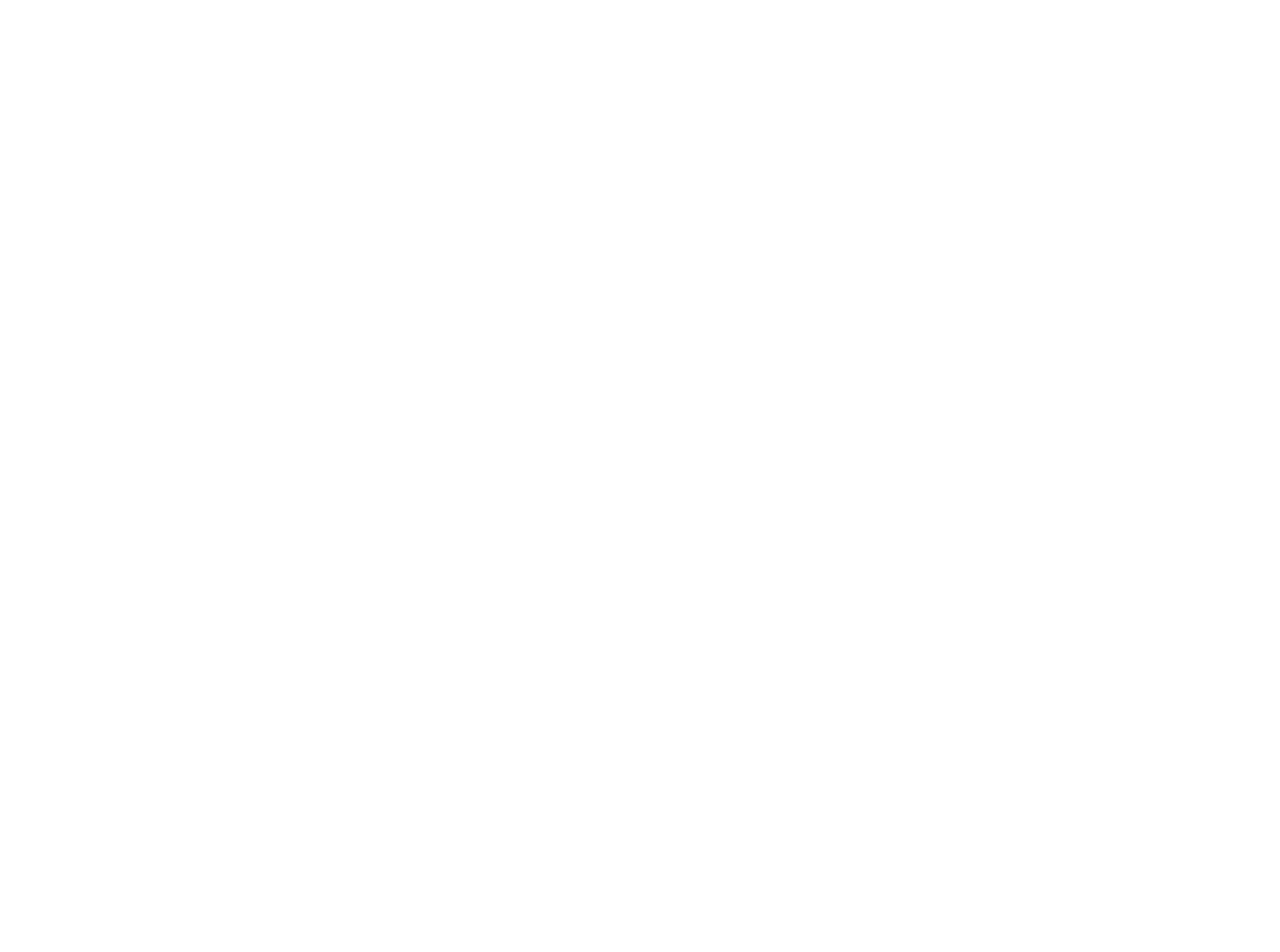
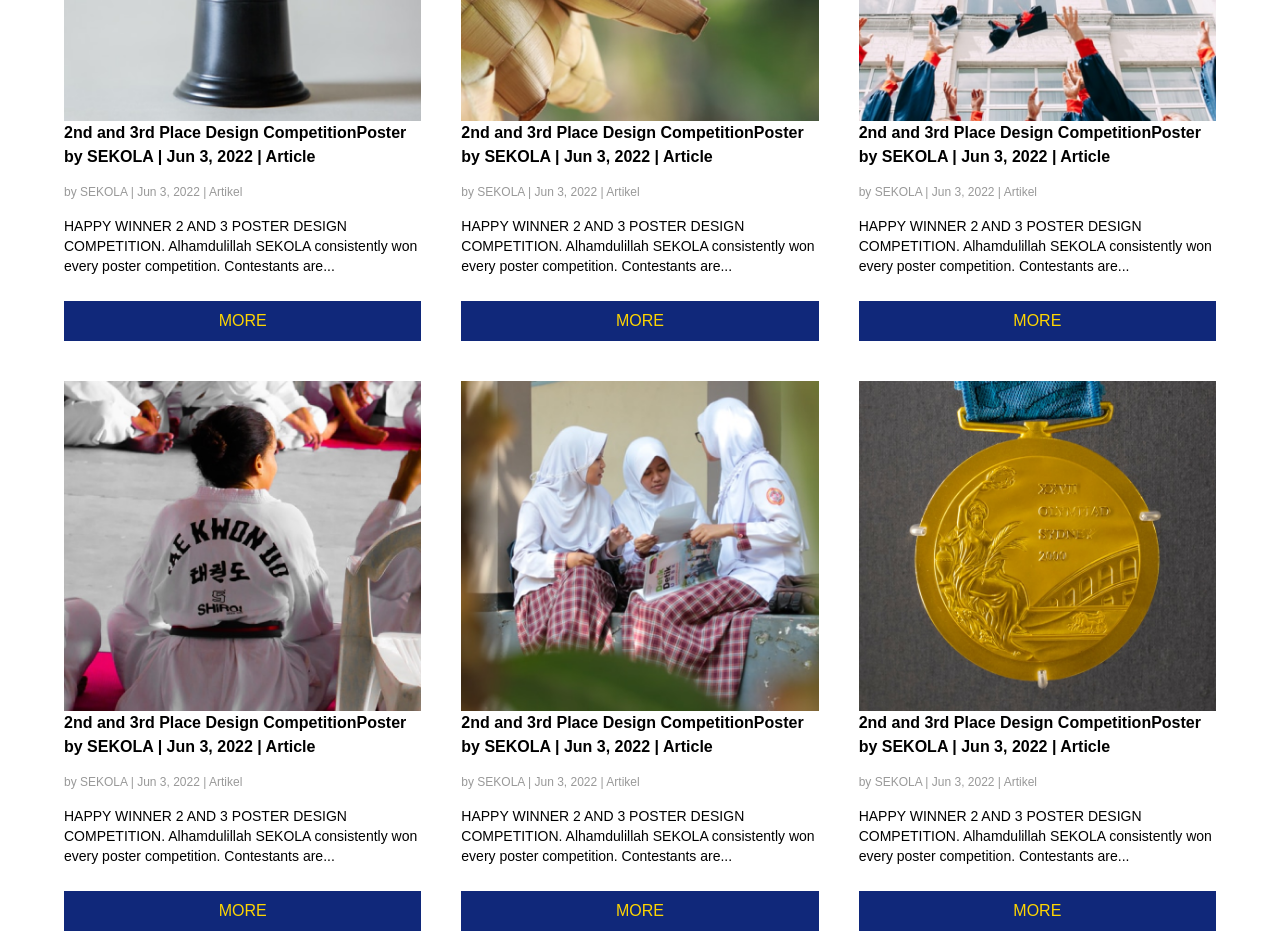
Before and after one commit to SamaelMarjan/light-theme, a React (Create React App) app: page / in a window 1280 px wide. Shown: the part 1840-2792 px from the top of the page. Before the commit the page ends 1825 px from the top, so only its background shows below. Built offline with nearby package versions, Linux system fonts and the light colour scheme.

Commit message:
update-home-section-oct-10-21-13

```diff
--- a/src/components/Article.jsx
+++ b/src/components/Article.jsx
@@ -1,8 +1,131 @@
-import React from 'react'
+import React from 'react';
+
+import Img1 from '../assets/Rectangle 10.png';
+import Img2 from '../assets/Rectangle 111.png';
+import Img3 from '../assets/Rectangle 12.png';
+import Img4 from '../assets/Rectangle 13.png';
+import Img5 from '../assets/Rectangle 14.png';
+import Img6 from '../assets/Rectangle 15.png';
 
 const Article = () => {
   return (
-    <div>Article</div>
+    <div className='w-full h-full mt-10'>
+      <div className='w-[90%] h-[1250px] m-auto flex flex-col items-center gap-4'>
+        <div className='w-full h-[50px] flex items-center justify-center'>
+          <p className='text-3xl font-bold'>Article</p>
+        </div>
+        <div className='grid grid-cols-3 w-full gap-10'>
+          <div className='w-[100%] h-[550px]'>
+            <div className='w-full h-[60%]'>
+              <img src={Img1} alt='img' className='w-full h-full object-cover' />
+            </div>
+            <div className='flex flex-col w-full h-[40%] justify-between'>
+              <p className='font-bold'>
+                2nd and 3rd Place Design CompetitionPoster
+                by SEKOLA | Jun 3, 2022 | Article
+              </p>
+              <p className='text-xs text-[#999]'>
+                by SEKOLA | Jun 3, 2022 | Artikel
+              </p>
+              <p className='text-sm'>
+                HAPPY WINNER 2 AND 3 POSTER DESIGN COMPETITION. Alhamdulillah SEKOLA consistently won every poster competition. Contestants are...
+              </p>
+              <button className='bg-[#10287A] flex w-full h-[40px] items-center justify-center mt-[10px] text-[#FFD600]'> MORE</button>
+            </div>
+          </div>
+          <div className='w-[100%] h-[550px]'>
+          <div className='w-full h-[60%]'>
+              <img src={Img2} alt='img' className='w-full h-full object-cover' />
+            </div>
+            <div className='flex flex-col w-full h-[40%] justify-between'>
+              <p className='font-bold'>
+                2nd and 3rd Place Design CompetitionPoster
+                by SEKOLA | Jun 3, 2022 | Article
+              </p>
+              <p className='text-xs text-[#999]'>
+                by SEKOLA | Jun 3, 2022 | Artikel
+              </p>
+              <p className='text-sm'>
+                HAPPY WINNER 2 AND 3 POSTER DESIGN COMPETITION. Alhamdulillah SEKOLA consistently won every poster competition. Contestants are...
+              </p>
+              <button className='bg-[#10287A] flex w-full h-[40px] items-center justify-center mt-[10px] text-[#FFD600]'> MORE</button>
+            </div>
+          </div>
+          <div className='w-[100%] h-[550px]'>
+          <div className='w-full h-[60%]'>
+              <img src={Img3} alt='img' className='w-full h-full object-cover' />
+            </div>
+            <div className='flex flex-col w-full h-[40%] justify-between'>
+              <p className='font-bold'>
+                2nd and 3rd Place Design CompetitionPoster
+                by SEKOLA | Jun 3, 2022 | Article
+              </p>
+              <p className='text-xs text-[#999]'>
+                by SEKOLA | Jun 3, 2022 | Artikel
+              </p>
+              <p className='text-sm'>
+                HAPPY WINNER 2 AND 3 POSTER DESIGN COMPETITION. Alhamdulillah SEKOLA consistently won every poster competition. Contestants are...
+              </p>
+              <button className='bg-[#10287A] flex w-full h-[40px] items-center justify-center mt-[10px] text-[#FFD600]'> MORE</button>
+            </div>
+          </div>
+          <div className='w-[100%] h-[550px]'>
+            <div className='w-full h-[60%]'>
+              <img src={Img4} alt='img' className='w-full h-full object-cover' />
+            </div>
+            <div className='flex flex-col w-full h-[40%] justify-between'>
+              <p className='font-bold'>
+                2nd and 3rd Place Design CompetitionPoster
+                by SEKOLA | Jun 3, 2022 | Article
+              </p>
+              <p className='text-xs text-[#999]'>
+                by SEKOLA | Jun 3, 2022 | Artikel
+              </p>
+              <p className='text-sm'>
+                HAPPY WINNER 2 AND 3 POSTER DESIGN COMPETITION. Alhamdulillah SEKOLA consistently won every poster competition. Contestants are...
+              </p>
+              <button className='bg-[#10287A] flex w-full h-[40px] items-center justify-center mt-[10px] text-[#FFD600]'> MORE</button>
+            </div>
+          </div>
+          <div className='w-[100%] h-[550px]'>
+            <div className='w-full h-[60%]'>
+              <img src={Img5} alt='img' className='w-full h-full object-cover' />
+            </div>
+            <div className='flex flex-col w-full h-[40%] justify-between'>
+              <p className='font-bold'>
+                2nd and 3rd Place Design CompetitionPoster
+                by SEKOLA | Jun 3, 2022 | Article
+              </p>
+              <p className='text-xs text-[#999]'>
+                by SEKOLA | Jun 3, 2022 | Artikel
+              </p>
+              <p className='text-sm'>
+                HAPPY WINNER 2 AND 3 POSTER DESIGN COMPETITION. Alhamdulillah SEKOLA consistently won every poster competition. Contestants are...
+              </p>
+              <button className='bg-[#10287A] flex w-full h-[40px] items-center justify-center mt-[10px] text-[#FFD600]'> MORE</button>
+            </div>
+          </div>
+          <div className='w-[100%] h-[550px]'>
+            <div className='w-full h-[60%]'>
+              <img src={Img6} alt='img' className='w-full h-full object-cover' />
+            </div>
+            <div className='flex flex-col w-full h-[40%] justify-between'>
+              <p className='font-bold'>
+                2nd and 3rd Place Design CompetitionPoster
+                by SEKOLA | Jun 3, 2022 | Article
+              </p>
+              <p className='text-xs text-[#999]'>
+                by SEKOLA | Jun 3, 2022 | Artikel
+              </p>
+              <p className='text-sm'>
+                HAPPY WINNER 2 AND 3 POSTER DESIGN COMPETITION. Alhamdulillah SEKOLA consistently won every poster competition. Contestants are...
+              </p>
+              <button className='bg-[#10287A] flex w-full h-[40px] items-center justify-center mt-[10px] text-[#FFD600]'> MORE</button>
+            </div>
+          </div>
+        </div>
+      </div>
+    </div>
   )
 }
 
--- a/src/pages/Home.jsx
+++ b/src/pages/Home.jsx
@@ -1,4 +1,5 @@
 import React from 'react';
+import Article from '../components/Article';
 import Hero from '../components/Hero';
 import Section from '../components/Section';
 
@@ -7,6 +8,7 @@
     <div className='w-full h-[100%]'>
       <Hero />
       <Section />
+      <Article />
     </div>
   );
 }
```
